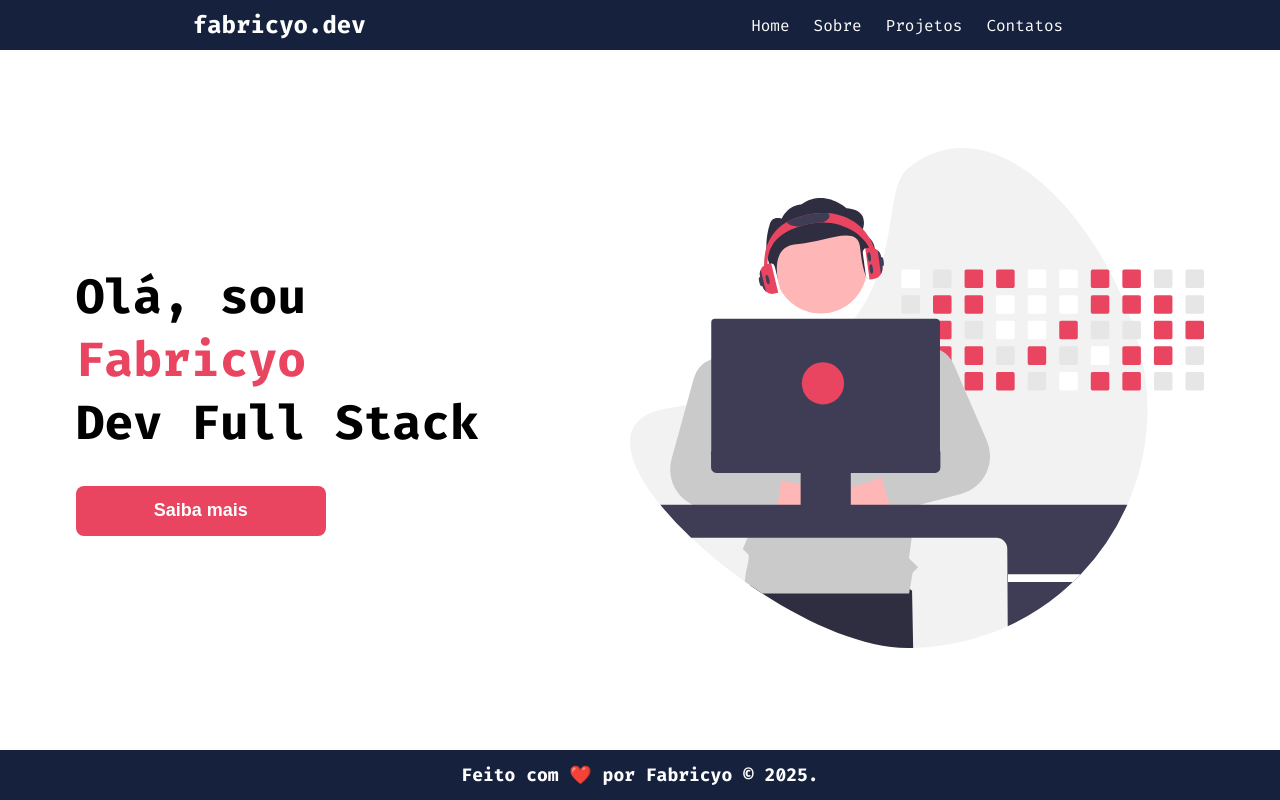
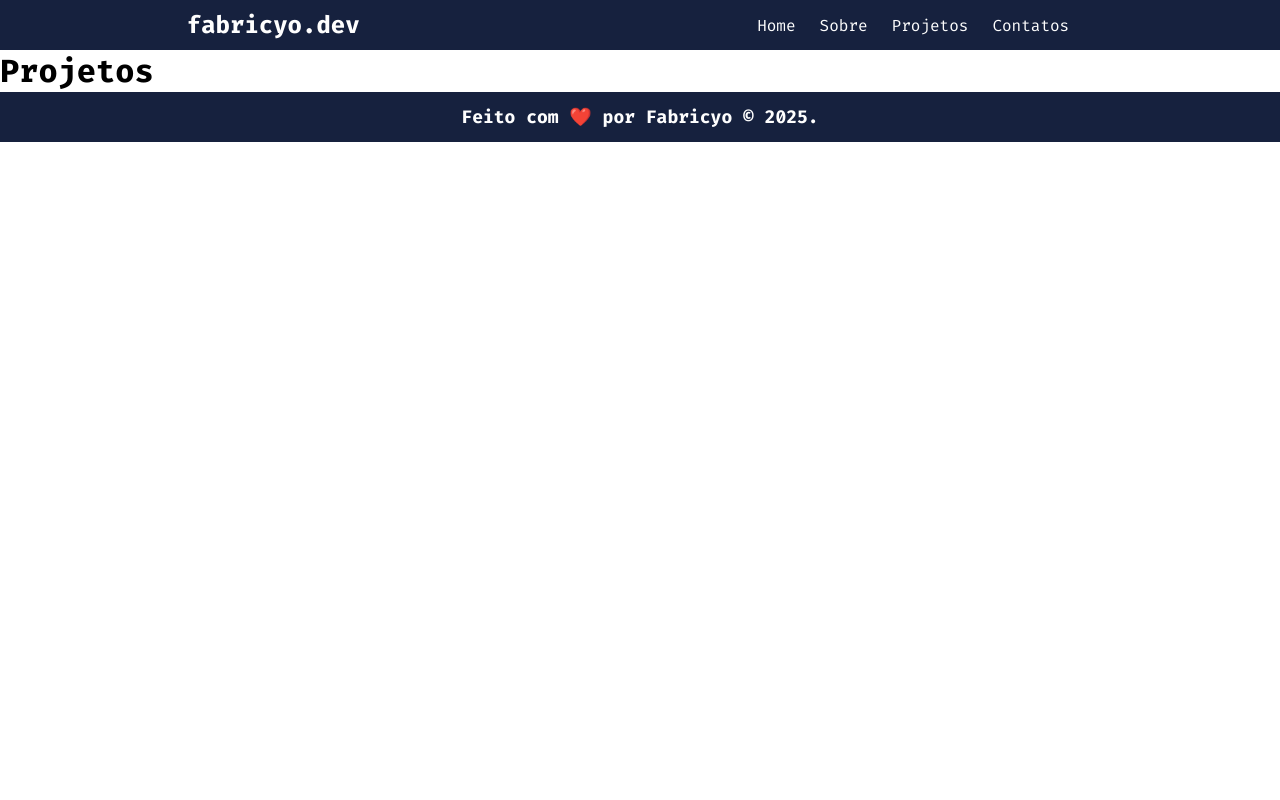
Before and after one commit to fabricyoc/portfolio, a React (Vite) app: page /projetos in a window 1280 px wide. Built offline with nearby package versions, Linux system fonts and the light colour scheme.

Commit message:
Páginas e Links

```diff
--- a/package.json
+++ b/package.json
@@ -11,7 +11,8 @@
   },
   "dependencies": {
     "react": "^19.0.0",
-    "react-dom": "^19.0.0"
+    "react-dom": "^19.0.0",
+    "react-router-dom": "^7.4.0"
   },
   "devDependencies": {
     "@eslint/js": "^9.21.0",
--- a/src/App.jsx
+++ b/src/App.jsx
@@ -1,30 +1,10 @@
 import './App.css'
-import Footer from './components/Footer';
-import Header from './components/Header';
+import AppRoutes from './routes';
 
 function App() {
-
   return (
-    <>
-      <Header />
-      <section className='container'>
-        <div className='apresentacao'>
-          <p>
-            Olá, sou <br />
-            <span>Fabricyo</span> <br />
-            Dev Full Stack
-          </p>
-          <button className='btn btn-red'>
-            Saiba mais
-          </button>
-        </div>
-        <figure>
-          <img className='img-home' src='/developer-red.svg' alt='Imagem de home' />
-        </figure>
-      </section>
-      <Footer />
-    </>
-  )
-}
+    <AppRoutes />
+  );
+};
 
 export default App;
--- a/src/components/Header/index.jsx
+++ b/src/components/Header/index.jsx
@@ -1,14 +1,18 @@
+import { Link } from 'react-router-dom';
 import styles from './Header.module.css';
 
 function Header() {
     return (
         <header className={styles.header}>
-            <span>fabricyo.dev</span>
+            <Link to='/'>
+                <span>fabricyo.dev</span>
+            </Link>
             <nav>
-                <a href=''>Home</a>
-                <a href=''>Sobre</a>
-                <a href=''>Projetos</a>
-                <a href=''>Contatos</a>
+                {/* <a href=''>Home</a> */}
+                <Link to='/'>Home</Link>
+                <Link to='/sobre'>Sobre</Link>
+                <Link to='/projetos'>Projetos</Link>
+                <Link to='/contatos'>Contatos</Link>
             </nav>
         </header>
     );
--- /dev/null
+++ b/src/pages/Contatos/index.jsx
@@ -0,0 +1,14 @@
+import Header from "../../components/Header";
+import Footer from "../../components/Footer";
+
+function Contatos() {
+  return (
+    <>
+      <Header />
+      <h1>Contatos</h1>
+      <Footer />
+    </>
+  );
+};
+
+export default Contatos;
--- /dev/null
+++ b/src/pages/Home/index.jsx
@@ -0,0 +1,32 @@
+import Header from '../../components/Header';
+import Footer from '../../components/Footer';
+import styles from './Home.module.css';
+import { Link } from 'react-router-dom';
+
+function Home() {
+	return (
+		<>
+			<Header />
+			<section className='container'>
+				<div className='apresentacao'>
+					<p>
+						Olá, sou <br />
+						<span>Fabricyo</span> <br />
+						Dev Full Stack
+					</p>
+					<Link to='/sobre'>
+						<button className='btn btn-red'>
+							Saiba mais
+						</button>
+					</Link>
+				</div>
+				<figure>
+					<img className='img-home' src='/developer-red.svg' alt='Imagem de home' />
+				</figure>
+			</section>
+			<Footer />
+		</>
+	);
+};
+
+export default Home;
--- /dev/null
+++ b/src/pages/Projetos/index.jsx
@@ -0,0 +1,14 @@
+import Header from "../../components/Header";
+import Footer from "../../components/Footer";
+
+function Projetos() {
+  return (
+    <>
+      <Header />
+      <h1>Projetos</h1>
+      <Footer />
+    </>
+  );
+};
+
+export default Projetos;
--- /dev/null
+++ b/src/pages/Sobre/index.jsx
@@ -0,0 +1,14 @@
+import Header from "../../components/Header";
+import Footer from "../../components/Footer";
+
+function Sobre() {
+  return (
+    <>
+      <Header />
+      <h1>Sobre</h1>
+      <Footer />
+    </>
+  );
+};
+
+export default Sobre;
--- /dev/null
+++ b/src/routes.jsx
@@ -0,0 +1,22 @@
+import { BrowserRouter, Route, Routes } from "react-router-dom";
+import Home from "./pages/Home";
+import Sobre from "./pages/Sobre";
+import Projetos from "./pages/Projetos";
+import Contatos from "./pages/Contatos";
+
+function AppRoutes() {
+	return (
+		<BrowserRouter>
+			<Routes>
+
+				<Route path="/" element={<Home />} />
+				<Route path="/sobre" element={<Sobre />} />
+				<Route path="/projetos" element={<Projetos />} />
+				<Route path="/contatos" element={<Contatos />} />
+
+			</Routes>
+		</BrowserRouter>
+	);
+};
+
+export default AppRoutes;
```
Also changed, not shown: src/pages/Home/Home.module.css (added), 1 other file (tests, documents, lock files or other folders).
